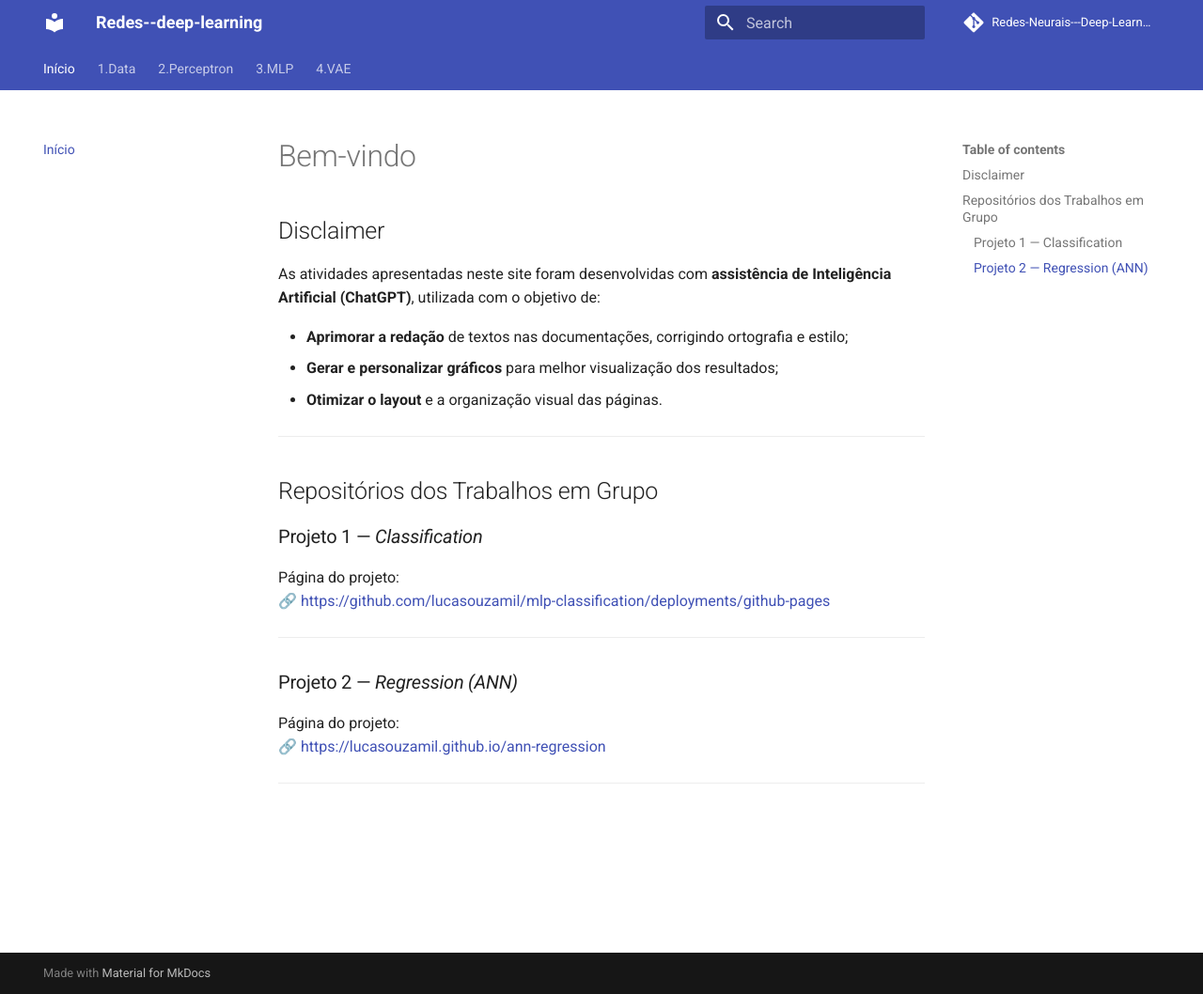
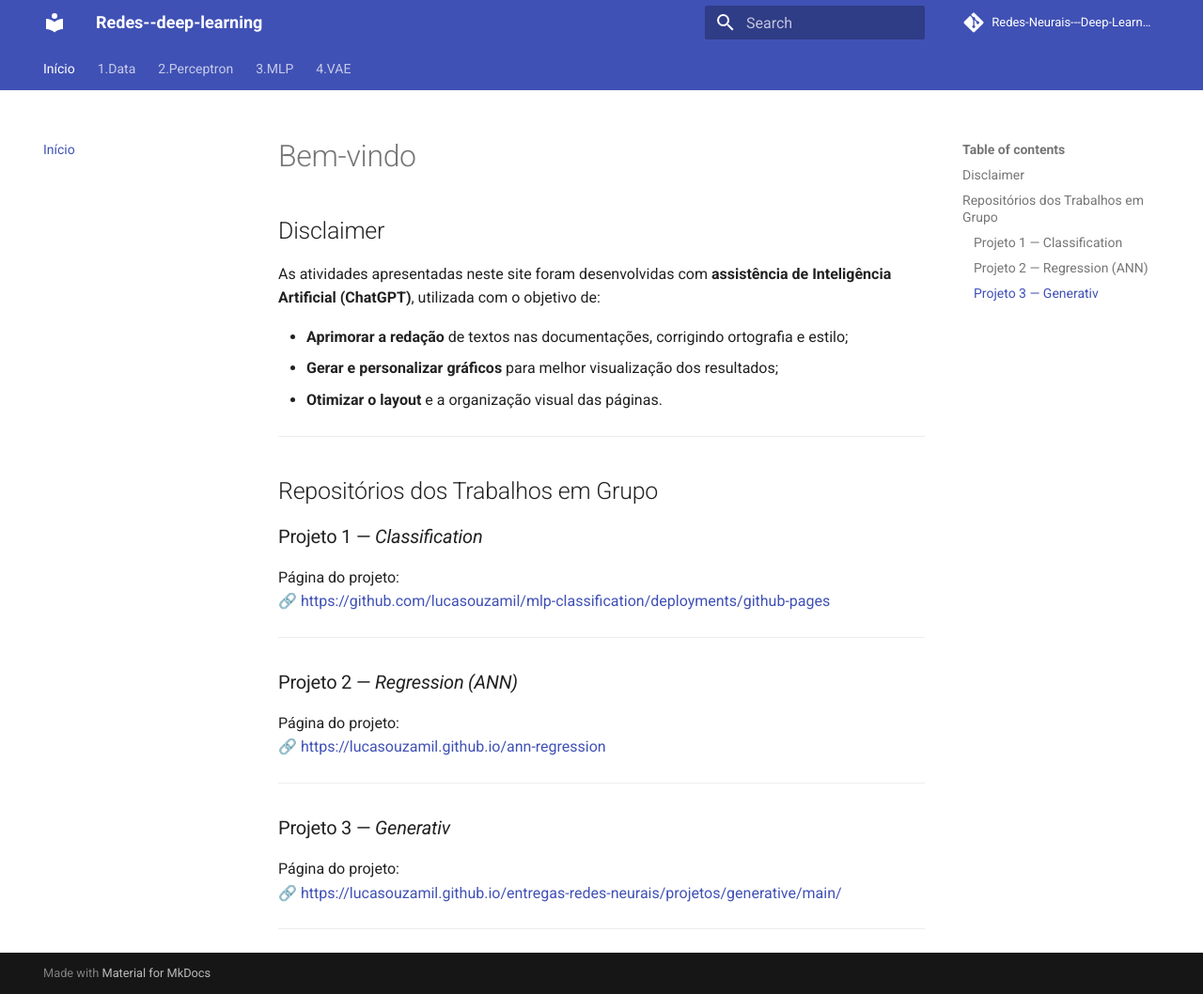
Before and after one commit to EduSelber/Redes-Neurais---Deep-Learning, an MkDocs documentation site: the page built from docs/index.md, in a window 1280 px wide and 1058 px high. Shown: the whole window at 94% size. Built offline with MkDocs 1.6.1 and Material for MkDocs 9.7.7, drawn with Linux system fonts in a browser that asks for light colours; comment, search, counter and statistics services are not loaded.

Commit message:
Adicionando link do projeto3

```diff
--- a/docs/index.md
+++ b/docs/index.md
@@ -27,3 +27,9 @@ Página do projeto:
 
 
 ---
+
+###  Projeto 3 — *Generativ*
+Página do projeto:
+🔗 [https://lucasouzamil.github.io/entregas-redes-neurais/projetos/generative/main/](https://lucasouzamil.github.io/entregas-redes-neurais/projetos/generative/main/)
+
+---
```
